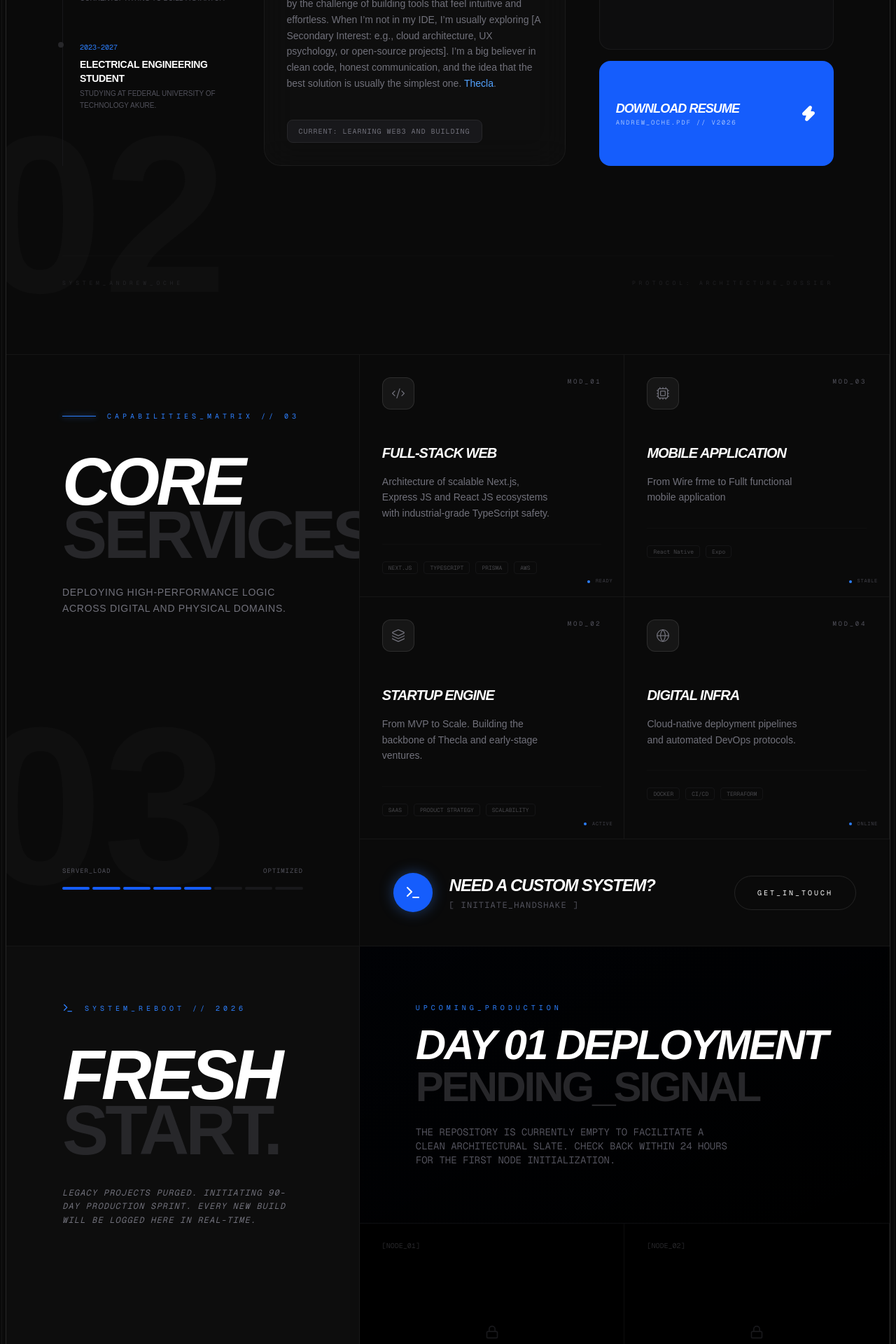
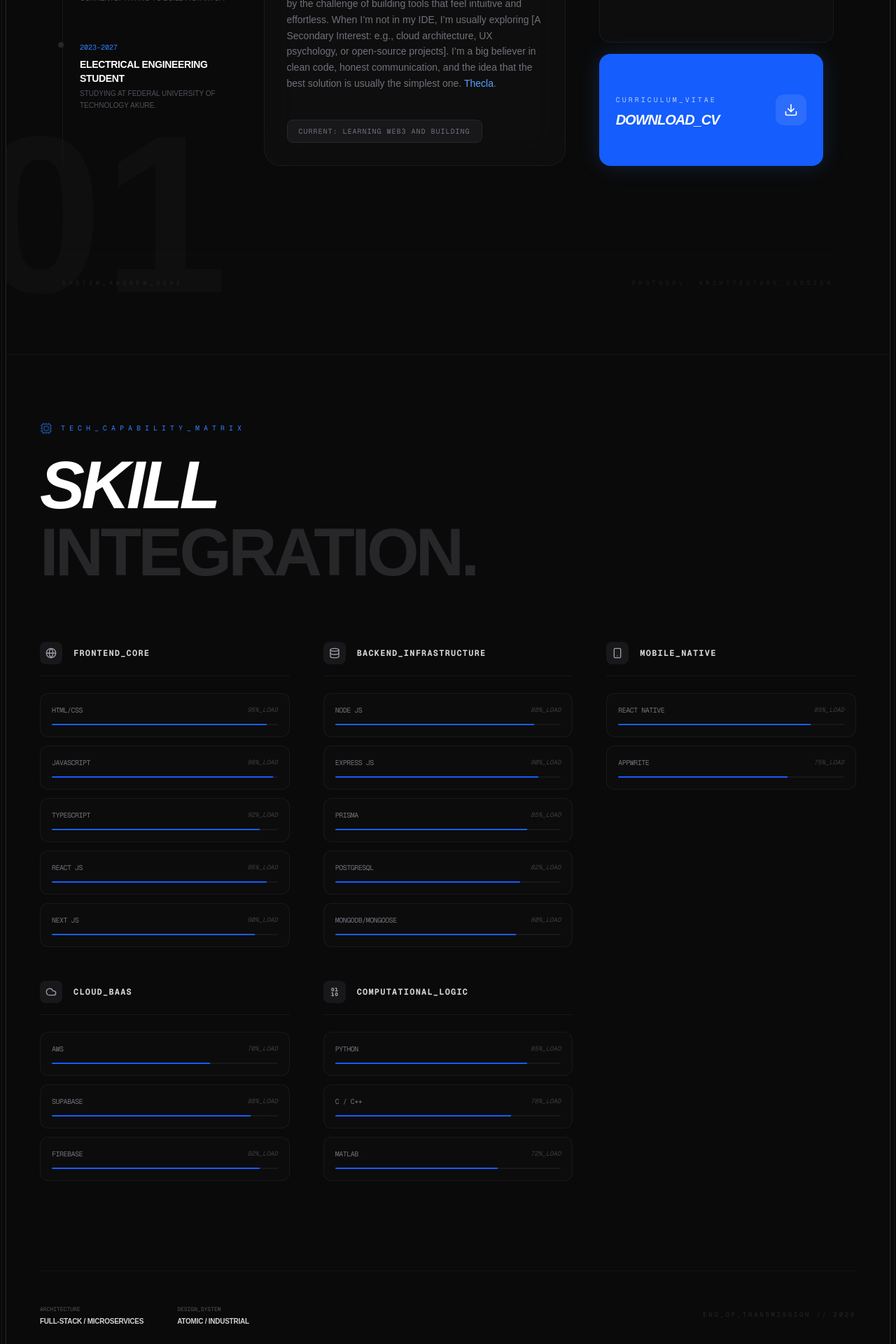
Before and after one commit to andrewanuga/portfolio, a Next.js app: page / in a window 1280 px wide. Shown: the part 1520-3440 px from the top of the page at 70% size. Built offline with nearby package versions, Linux system fonts and the light colour scheme.

Commit message:
added my resume

```diff
--- a/app/page.tsx
+++ b/app/page.tsx
@@ -13,6 +13,7 @@ import ProjectSection from "@/components/project";
 import SocialSection from "@/components/socialSection ";
 import HireMeSection from "@/components/hireMe";
 import FooterSection from "@/components/footer";
+import SkillSection from "@/components/skills";
 
 
 export default function MainPage() {
@@ -23,6 +24,7 @@ export default function MainPage() {
       <main className="main-content overflow-y-scroll overflow-x-hidden relative flex-1 bg-[#121212]/80 backdrop-blur-[20px] rounded-2xl border border-white/10 ring-1 ring-white/5 ring-offset-[5px] ring-offset-[#0a0a0a]">
         <Hero />
         <BioSection />
+        <SkillSection />
         <ServicesSection />
         <ProjectSection />
         <SocialSection />
--- a/components/bio.tsx
+++ b/components/bio.tsx
@@ -2,15 +2,15 @@
 
 import React from "react";
 import { motion } from "framer-motion";
-import { User, Code, BookOpen, Microscope, Zap, Database } from "lucide-react";
+import { User, Code, BookOpen, Microscope, Zap, Database, Download } from "lucide-react";
 
 export default function BioSection() {
   return (
     <section id="about" className="relative min-h-screen w-full bg-[#0a0a0a] border-t border-white/5 py-24 px-6 md:px-20 overflow-hidden">
 
-      {/* Background Decorative "02" */}
+      {/* Background Decorative "01" */}
         <div className="absolute -bottom-10 -left-10 text-[20rem] font-black text-white/[0.02] select-none pointer-events-none">
-          02
+          01
         </div>
 
       {/* Background Grid - Matching Hero */}
@@ -112,16 +112,23 @@ export default function BioSection() {
            </div>
 
            {/* DOWNLOAD CV / ACTION */}
-           <motion.div
-             whileHover={{ x: 5 }}
-             className="p-6 rounded-2xl bg-blue-600 cursor-pointer flex items-center justify-between group"
-           >
-              <div className="text-white">
-                 <h4 className="font-black italic uppercase tracking-tighter text-lg">Download Resume</h4>
-                 <p className="text-[9px] font-mono text-blue-100 uppercase tracking-[0.2em] opacity-70">Andrew_Oche.pdf // v2026</p>
-              </div>
-              <Zap className="text-white fill-white group-hover:scale-125 transition-transform" />
-           </motion.div>
+          <motion.a
+            href="/Adakole_Andrew_Oche_Resume.pdf"
+            download
+            whileHover={{ scale: 0.98 }}
+            whileTap={{ scale: 0.95 }}
+            className="group relative flex items-center justify-between w-full max-w-xs p-6 rounded-2xl bg-blue-600 text-white overflow-hidden transition-all shadow-[0_0_30px_rgba(59,130,246,0.2)]"
+          >
+            <div className="relative z-10">
+              <span className="text-[10px] font-mono uppercase tracking-[0.3em] opacity-70">Curriculum_Vitae</span>
+              <h3 className="text-xl font-black italic uppercase tracking-tighter mt-1">Download_CV</h3>
+            </div>
+            <div className="relative z-10 p-3 rounded-xl bg-white/10 group-hover:bg-white/20 transition-colors">
+              <Download size={20} />
+            </div>
+            {/* Glossy overlay effect */}
+            <div className="absolute inset-0 bg-gradient-to-tr from-transparent via-white/10 to-transparent translate-x-[-100%] group-hover:translate-x-[100%] transition-transform duration-700" />
+          </motion.a>
 
         </div>
 
--- a/components/footer.tsx
+++ b/components/footer.tsx
@@ -71,7 +71,7 @@ export default function FooterSection() {
 
           {/* DOWNLOAD CV BUTTON */}
           <motion.a
-            href="/Andrew_Oche_CV.pdf"
+            href="/Adakole_Andrew_Oche_Resume.pdf"
             download
             whileHover={{ scale: 0.98 }}
             whileTap={{ scale: 0.95 }}
--- a/components/project.tsx
+++ b/components/project.tsx
@@ -33,9 +33,9 @@ export default function ProjectSection() {
   return (
     <section id="projects" className="relative min-h-screen w-full bg-[#0a0a0a] border-t border-white/5 flex flex-col md:flex-row overflow-hidden">
 
-      {/* Background Decorative "90" */}
+      {/* Background Decorative "01" */}
       <div className="absolute -bottom-10 -left-10 text-[20rem] font-black text-white/[0.01] select-none pointer-events-none italic">
-        90
+        01
       </div>
 
       {/* --- LEFT SIDE: THE MANIFESTO (40%) --- */}
--- /dev/null
+++ b/components/skills.tsx
@@ -0,0 +1,147 @@
+"use client";
+
+import React from "react";
+import { motion } from "framer-motion";
+import {
+  Cpu, Code2, Globe, Database, Terminal,
+  Layers, Smartphone, Cloud, Binary
+} from "lucide-react";
+import { cn } from "@/components/lib/utils";
+
+// --- SKILL DATA STRUCTURE ---
+const SKILL_GROUPS = [
+  {
+    category: "Frontend_Core",
+    icon: <Globe size={16} />,
+    skills: [
+      { name: "HTML/CSS", level: 95 },
+      { name: "JavaScript", level: 98 },
+      { name: "TypeScript", level: 92 },
+      { name: "React JS", level: 95 },
+      { name: "Next JS", level: 90 },
+    ],
+  },
+  {
+    category: "Backend_Infrastructure",
+    icon: <Database size={16} />,
+    skills: [
+      { name: "Node JS", level: 88 },
+      { name: "Express JS", level: 90 },
+      { name: "Prisma", level: 85 },
+      { name: "PostgreSQL", level: 82 },
+      { name: "MongoDB/Mongoose", level: 80 },
+    ],
+  },
+  {
+    category: "Mobile_Native",
+    icon: <Smartphone size={16} />,
+    skills: [
+      { name: "React Native", level: 85 },
+      { name: "Appwrite", level: 75 },
+    ],
+  },
+  {
+    category: "Cloud_BaaS",
+    icon: <Cloud size={16} />,
+    skills: [
+      { name: "AWS", level: 70 },
+      { name: "Supabase", level: 88 },
+      { name: "Firebase", level: 92 },
+    ],
+  },
+  {
+    category: "Computational_Logic",
+    icon: <Binary size={16} />,
+    skills: [
+      { name: "Python", level: 85 },
+      { name: "C / C++", level: 78 },
+      { name: "MATLAB", level: 72 },
+    ],
+  },
+];
+
+const SkillModule = ({ name, level }: { name: string; level: number }) => (
+  <div className="group p-4 border border-white/5 bg-white/[0.01] hover:bg-white/[0.03] transition-all duration-300 rounded-xl">
+    <div className="flex justify-between items-end mb-3">
+      <span className="text-[10px] font-mono text-zinc-500 uppercase tracking-tighter group-hover:text-blue-400 transition-colors">
+        {name}
+      </span>
+      <span className="text-[9px] font-mono text-zinc-700 italic">{level}%_LOAD</span>
+    </div>
+    <div className="h-[2px] w-full bg-zinc-900 rounded-full overflow-hidden">
+      <motion.div
+        initial={{ width: 0 }}
+        whileInView={{ width: `${level}%` }}
+        transition={{ duration: 1, ease: "easeOut" }}
+        className="h-full bg-blue-600 shadow-[0_0_8px_rgba(37,99,235,0.5)]"
+      />
+    </div>
+  </div>
+);
+
+export default function SkillSection() {
+  return (
+    <section id="skills" className="relative min-h-screen w-full bg-[#0a0a0a] py-24 px-6 md:px-12 border-t border-white/5">
+
+      {/* SECTION HEADER */}
+      <div className="max-w-7xl mx-auto mb-20">
+        <div className="flex items-center gap-3 mb-6">
+          <Cpu className="text-blue-500 animate-pulse" size={18} />
+          <span className="text-[10px] font-mono text-blue-500 uppercase tracking-[0.6em]">Tech_Capability_Matrix</span>
+        </div>
+        <h2 className="text-5xl md:text-8xl font-black italic text-white uppercase tracking-tighter leading-none">
+          SKILL <br />
+          <span className="text-zinc-800 not-italic">INTEGRATION.</span>
+        </h2>
+      </div>
+
+      {/* SKILLS GRID */}
+      <div className="max-w-7xl mx-auto grid grid-cols-1 md:grid-cols-2 lg:grid-cols-3 gap-12">
+        {SKILL_GROUPS.map((group, idx) => (
+          <motion.div
+            key={group.category}
+            initial={{ opacity: 0, y: 20 }}
+            whileInView={{ opacity: 1, y: 0 }}
+            transition={{ delay: idx * 0.1 }}
+            className="space-y-6"
+          >
+            {/* GROUP HEADER */}
+            <div className="flex items-center gap-4 pb-4 border-b border-white/5">
+              <div className="p-2 rounded-lg bg-zinc-900 text-zinc-400">
+                {group.icon}
+              </div>
+              <h3 className="text-xs font-mono font-bold text-zinc-300 uppercase tracking-widest">
+                {group.category}
+              </h3>
+            </div>
+
+            {/* SKILLS LIST */}
+            <div className="grid grid-cols-1 gap-3">
+              {group.skills.map((skill) => (
+                <SkillModule key={skill.name} name={skill.name} level={skill.level} />
+              ))}
+            </div>
+          </motion.div>
+        ))}
+      </div>
+
+      {/* DECORATIVE FOOTER FOR SECTION */}
+      <div className="max-w-7xl mx-auto mt-32 pt-12 border-t border-white/5 flex flex-col md:flex-row justify-between items-center gap-8">
+        <div className="flex gap-12">
+          <div className="space-y-1">
+            <p className="text-[8px] font-mono text-zinc-600 uppercase">Architecture</p>
+            <p className="text-[10px] font-bold text-zinc-300 uppercase tracking-tight">Full-Stack / Microservices</p>
+          </div>
+          <div className="space-y-1">
+            <p className="text-[8px] font-mono text-zinc-600 uppercase">Design_System</p>
+            <p className="text-[10px] font-bold text-zinc-300 uppercase tracking-tight">Atomic / Industrial</p>
+          </div>
+        </div>
+
+        <div className="text-[9px] font-mono text-zinc-800 uppercase tracking-[0.3em]">
+          End_Of_Transmission // 2026
+        </div>
+      </div>
+    </section>
+  );
+}
```
Also changed, not shown: 1 other file (tests, documents, lock files or other folders).
